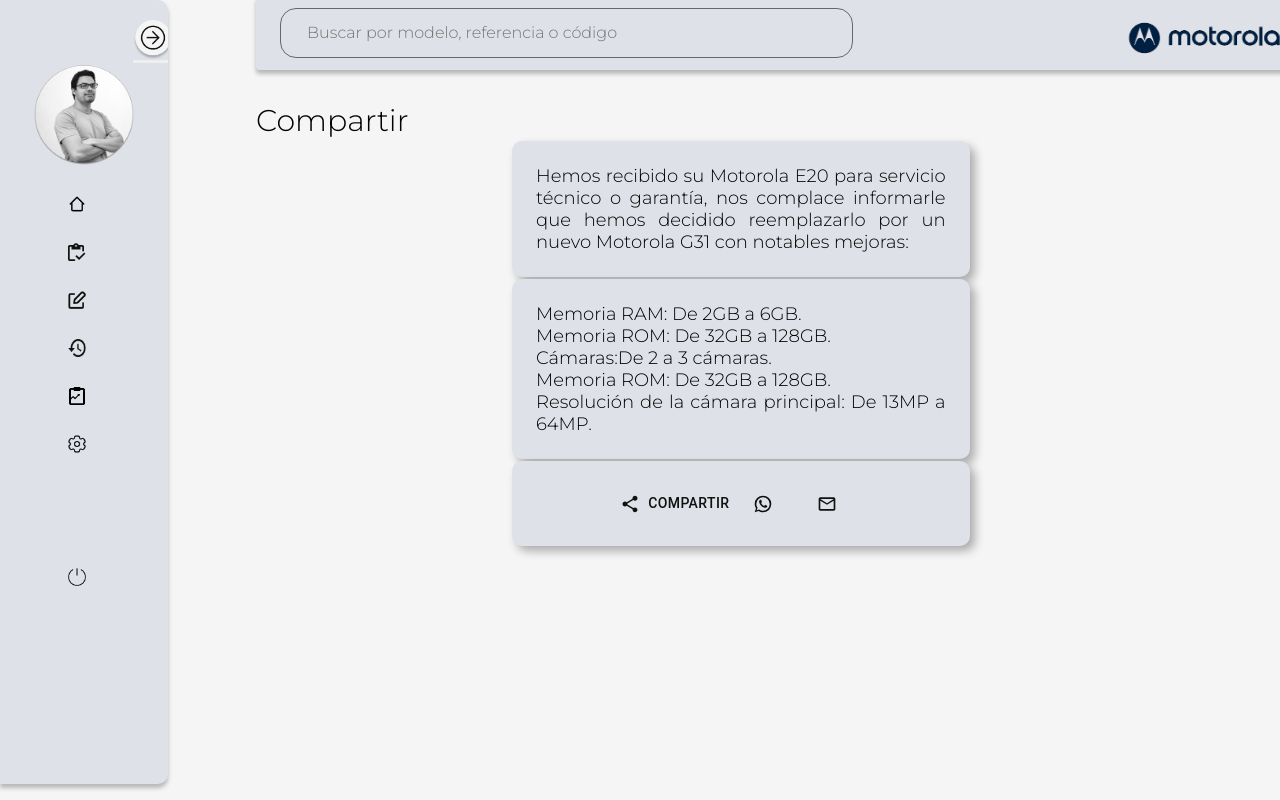
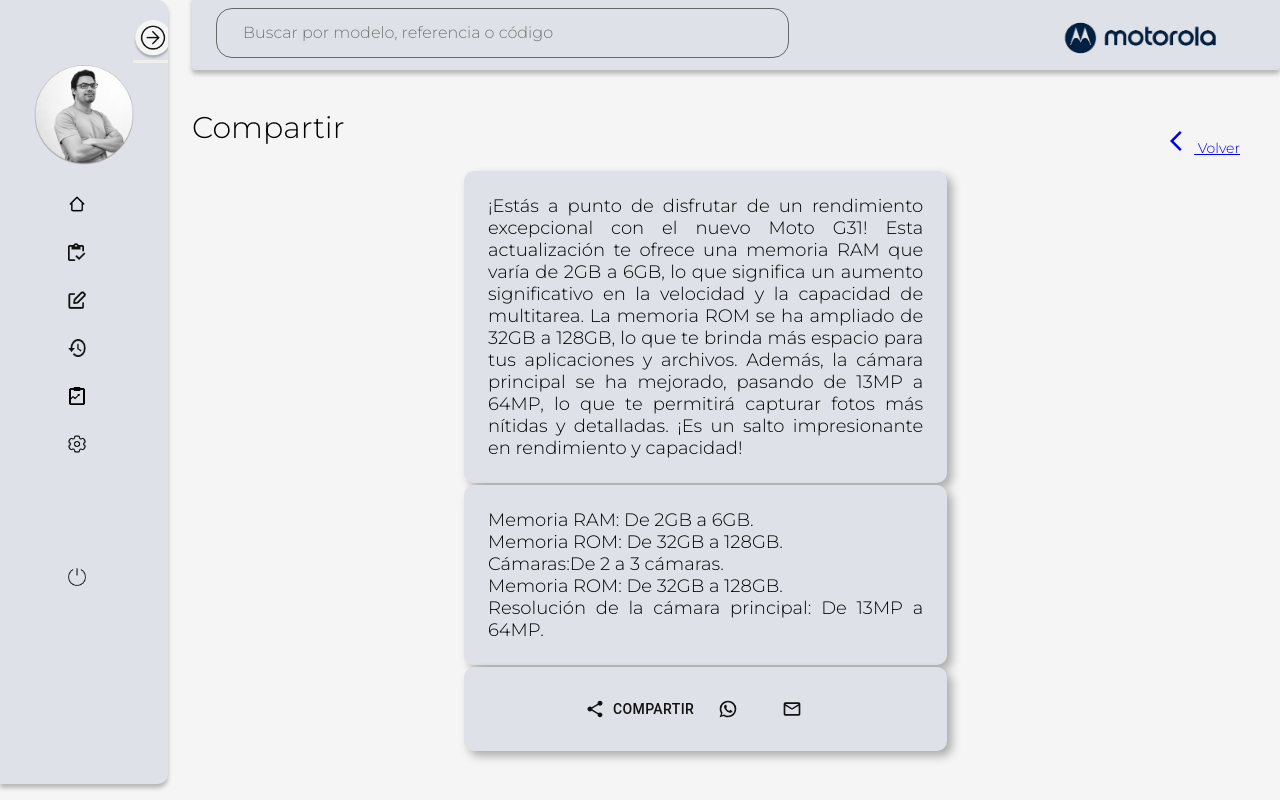
Before and after one commit to CarmenLunaP/motorola_lenovo_tf, a React (Vite) app: page /share in a window 1280 px wide. Built offline with nearby package versions, Linux system fonts and the light colour scheme.

Commit message:
btn volver vista share

```diff
--- a/src/components/share/share.css
+++ b/src/components/share/share.css
@@ -4,14 +4,15 @@
 }
 
 .compartir {
-    margin-left: 20%;
+    margin-left: 15%;
     flex-wrap: wrap;
 }
 
 .msj-compartir {
     display: flex;
+    justify-content: space-between;
     font-size: 30px;
-    margin-right: 50%;
+    /* margin-right: 50%; */
     background-color: none;
     padding-top: 10%;
 
@@ -29,3 +30,7 @@
     border-radius: 10px;
     box-shadow: 5px 5px 10px rgba(0, 0, 0, 0.3);
 }
+
+.share-volver-content {
+    font-size: 14px;
+}
--- a/src/components/share/share.jsx
+++ b/src/components/share/share.jsx
@@ -6,22 +6,43 @@
 import ShareIcon from "@mui/icons-material/Share";
 import WhatsApp from "@mui/icons-material/WhatsApp";
 import MailOutlined from "@mui/icons-material/MailOutlined";
+import { Link } from "react-router-dom";
+import ArrowBackIosIcon from "@mui/icons-material/ArrowBackIos";
+
 
 function Share() {
   return (
     <div className="share-content-container">
       <SideBar />
       <div className="compartir">
+
         <SearchBar />
         <div className="fondo">
           <div className="msj-compartir">
             <p>Compartir</p>
+            <div className="btn-volver-container">
+              <Link to="/searchResult.jsx">
+                <div className="share-volver-content">
+                  <span>
+                    {" "}
+                    <ArrowBackIosIcon /> Volver{" "}
+                  </span>
+                </div>
+              </Link>
+            </div>
           </div>
+
           <div className="mensaje-final">
             <p>
-              Hemos recibido su Motorola E20 para servicio técnico o garantía,
-              nos complace informarle que hemos decidido reemplazarlo por un
-              nuevo Motorola G31 con notables mejoras:
+              ¡Estás a punto de disfrutar de un rendimiento excepcional con el
+              nuevo Moto G31! Esta actualización te ofrece una memoria RAM que
+              varía de 2GB a 6GB, lo que significa un aumento significativo en
+              la velocidad y la capacidad de multitarea. La memoria ROM se ha
+              ampliado de 32GB a 128GB, lo que te brinda más espacio para tus
+              aplicaciones y archivos. Además, la cámara principal se ha
+              mejorado, pasando de 13MP a 64MP, lo que te permitirá capturar
+              fotos más nítidas y detalladas. ¡Es un salto impresionante en
+              rendimiento y capacidad!
             </p>
           </div>
           <div className="mensaje-final">
```
